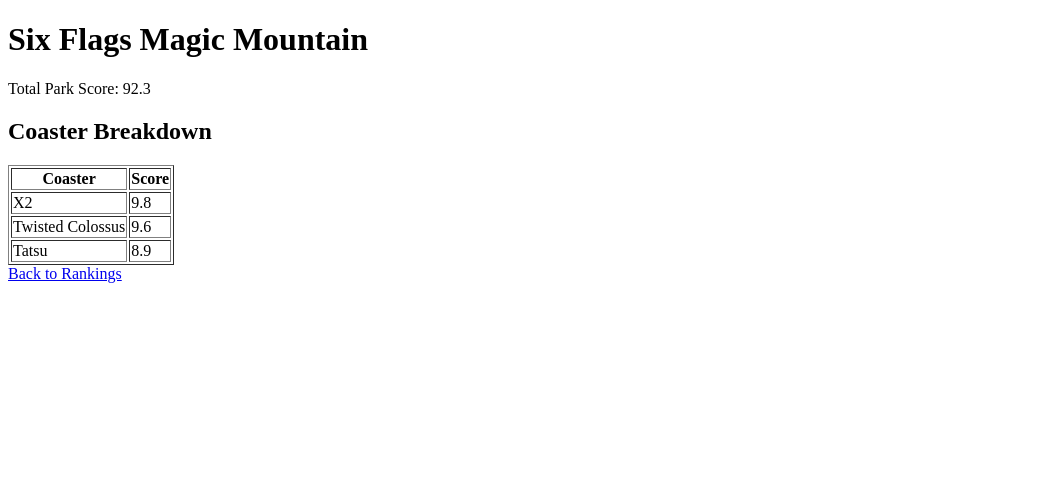
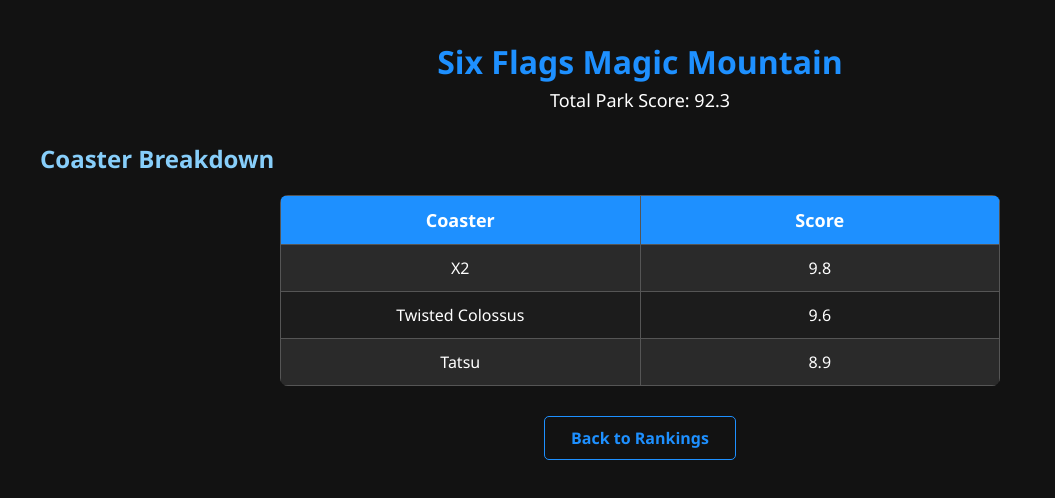
Before and after one commit to coasterguy23/coasterguy23.github.io, a plain HTML site: page parks/six-flags-magic-mountain.html in a window 1280 px wide. Shown: the whole page, without its empty margins (0-1055 px from the left). Drawn offline with Linux system fonts and the light colour scheme.

Commit message:
Update six-flags-magic-mountain.html

```diff
--- a/parks/six-flags-magic-mountain.html
+++ b/parks/six-flags-magic-mountain.html
@@ -1,7 +1,97 @@
 <!DOCTYPE html>
 <html>
 <head>
-<title>Six Flags Magic Mountain</title>
+    <title>Six Flags Magic Mountain</title>
+    <style>
+        /* GENERAL PAGE STYLING */
+        body {
+            background-color: #121212; /* dark background */
+            color: #ffffff; /* white text */
+            font-family: "Segoe UI", Tahoma, Geneva, Verdana, sans-serif; /* modern font */
+            margin: 40px;
+        }
+
+        h1 {
+            color: #1E90FF; /* bright blue header */
+            text-align: center;
+            margin-bottom: 5px;
+        }
+
+        h2 {
+            color: #87CEFA; /* lighter blue for subheaders */
+            margin-top: 30px;
+        }
+
+        p {
+            text-align: center;
+            font-size: 18px;
+            margin-top: 0;
+        }
+
+        a {
+            color: #1E90FF;
+            text-decoration: none;
+            font-weight: bold;
+        }
+
+        a:hover {
+            text-decoration: underline;
+        }
+
+        /* TABLE STYLING */
+        table {
+            width: 60%; /* adjust width of table */
+            margin: 20px auto; /* center table */
+            border-collapse: collapse; /* clean borders */
+            table-layout: fixed; /* lets column widths stick */
+        }
+
+        th, td {
+            border: 1px solid #555555;
+            padding: 12px;
+            text-align: center;
+        }
+
+        th {
+            background-color: #1E90FF;
+            color: white;
+            font-size: 18px;
+        }
+
+        td {
+            background-color: #1C1C1C;
+            font-size: 16px;
+        }
+
+        tr:nth-child(even) td {
+            background-color: #2A2A2A; /* alternating row color */
+        }
+
+        /* OPTIONAL: Rounded table corners */
+        table {
+            border-radius: 8px;
+            overflow: hidden; /* makes rounded corners work */
+        }
+
+        /* BUTTON-LIKE BACK LINK */
+        .back-link {
+            display: block;
+            text-align: center;
+            margin-top: 30px;
+            padding: 10px 20px;
+            border: 1px solid #1E90FF;
+            border-radius: 5px;
+            width: 150px;
+            margin-left: auto;
+            margin-right: auto;
+        }
+
+        .back-link:hover {
+            background-color: #1E90FF;
+            color: #fff;
+        }
+
+    </style>
 </head>
 
 <body>
@@ -12,7 +102,7 @@
 
 <h2>Coaster Breakdown</h2>
 
-<table border="1">
+<table>
 <tr>
 <th>Coaster</th>
 <th>Score</th>
@@ -35,7 +125,7 @@
 
 </table>
 
-<a href="../index.html">Back to Rankings</a>
+<a href="../index.html" class="back-link">Back to Rankings</a>
 
 </body>
 </html>
```
